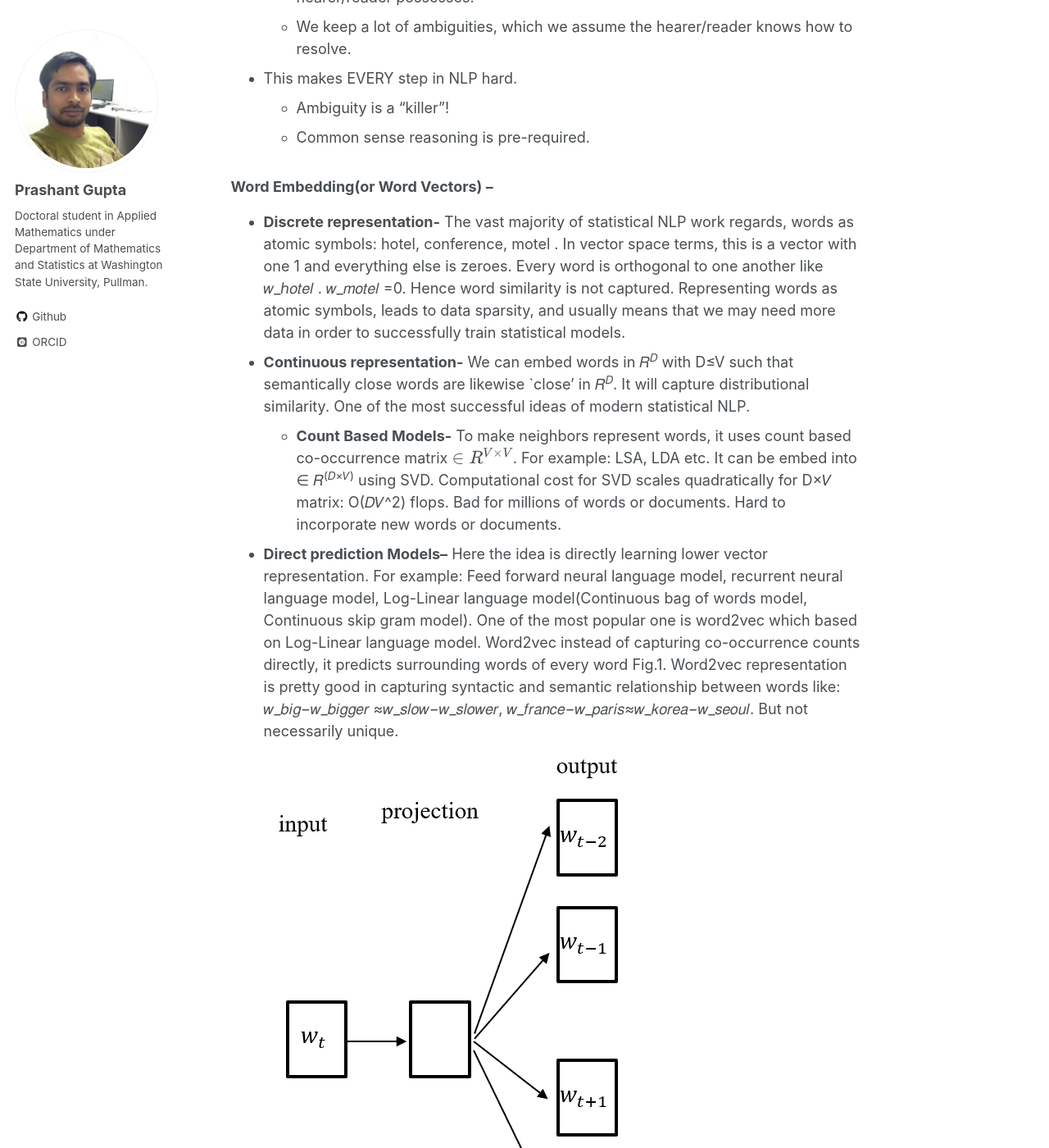
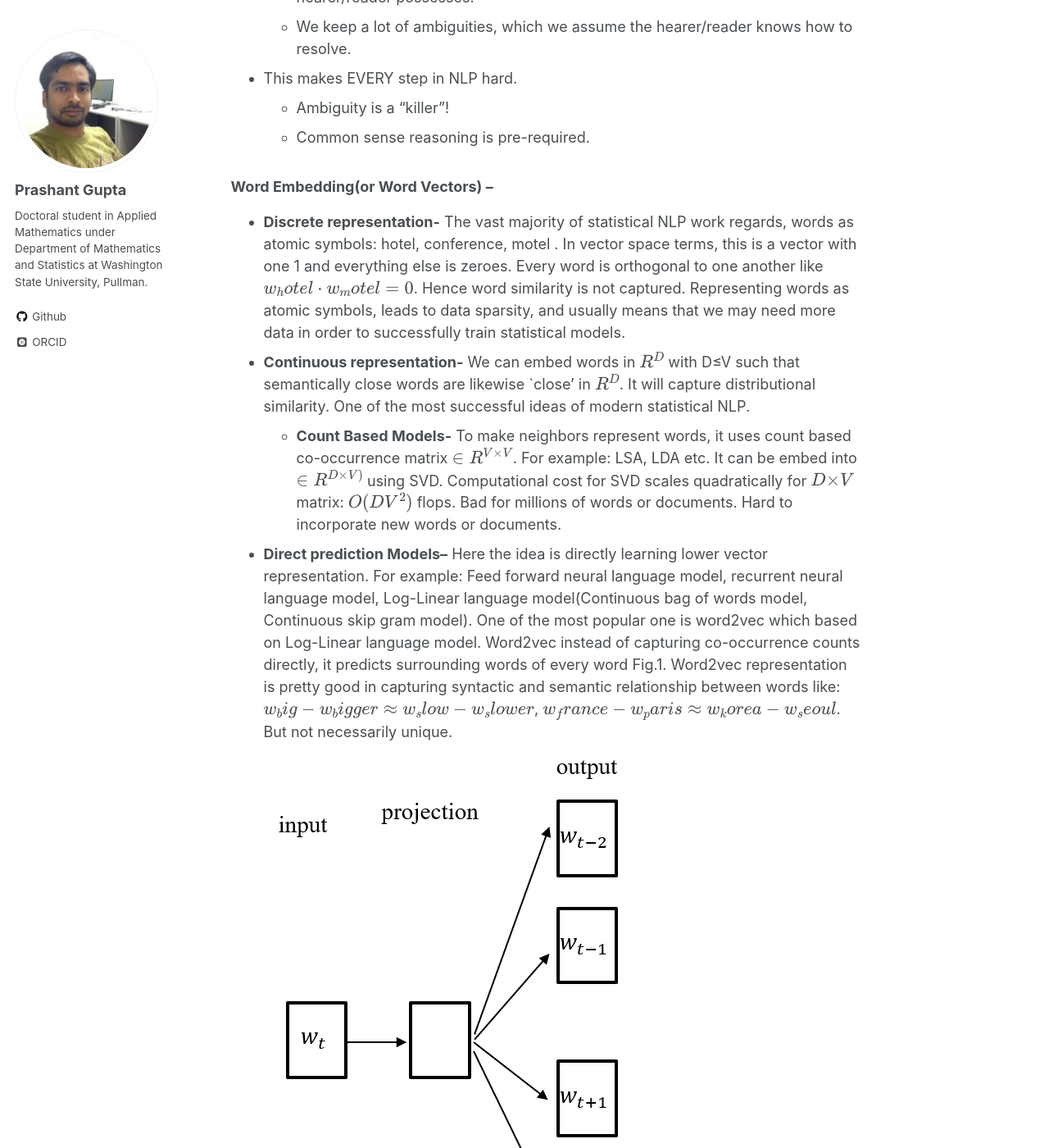
Before and after one commit to pragup/pragup.github.io, a Jekyll site: the page built from _posts/2017-04-23-Sentence-Classification.md, in a window 1280 px wide and 1400 px high, scrolled down 685 px. Shown: the whole window at 82% size. Built offline with Jekyll 4.4.1, drawn with Linux system fonts in a browser that asks for light colours; some web fonts are replaced; formulas are drawn with MathJax 3.

Commit message:
no message

```diff
--- a/_posts/2017-04-23-Sentence-Classification.md
+++ b/_posts/2017-04-23-Sentence-Classification.md
@@ -24,11 +24,11 @@
     * Common sense reasoning is pre-required.
 
 ### Word Embedding(or Word Vectors) – ###
-* **Discrete representation-** The vast majority of statistical NLP work regards, words as atomic symbols: hotel, conference, motel . In vector space terms, this is a vector with one 1 and everything else is zeroes. Every word is orthogonal to one another like 𝑤_ℎ𝑜𝑡𝑒𝑙 . 𝑤_𝑚𝑜𝑡𝑒𝑙  =0. Hence word similarity is not captured. Representing words as atomic symbols, leads to data sparsity, and usually means that we may need more data in order to successfully train statistical models.
-* **Continuous representation-** We can embed words in 𝑅<sup>𝐷</sup> with D≤V such that semantically close words are likewise `close' in 𝑅<sup>𝐷</sup>. It will capture distributional similarity. One of the most successful ideas of modern statistical NLP.
-	* **Count Based Models-** To make  neighbors  represent words, it uses count based co-occurrence matrix $\in 𝑅^{𝑉 × 𝑉}$. For example: LSA, LDA etc. It can be embed into ∈ 𝑅<sup>(𝐷×𝑉)</sup>  using SVD. Computational cost for SVD scales quadratically for D×𝑉 matrix: O(𝐷𝑉^2) flops. Bad for millions of words or documents. Hard to incorporate new words or documents.
-* **Direct prediction Models–** Here the idea is directly learning lower vector representation. For example: Feed forward neural language model, recurrent neural language model, Log-Linear language model(Continuous bag of words model, Continuous skip gram model). One of the most popular one is word2vec which based on Log-Linear language model. Word2vec instead of capturing co-occurrence counts directly, it predicts surrounding words of every word Fig.1. Word2vec representation is pretty good in capturing syntactic  and semantic relationship between words like: 𝑤_𝑏𝑖𝑔−𝑤_𝑏𝑖𝑔𝑔𝑒𝑟  ≈𝑤_𝑠𝑙𝑜𝑤−𝑤_𝑠𝑙𝑜𝑤𝑒𝑟, 𝑤_𝑓𝑟𝑎𝑛𝑐𝑒−𝑤_𝑝𝑎𝑟𝑖𝑠≈𝑤_𝑘𝑜𝑟𝑒𝑎−𝑤_𝑠𝑒𝑜𝑢𝑙. But not necessarily unique.
-![First Figure 1]( https://pragup.github.io/images/Sentence-Classification-Figure_1.png )
+* **Discrete representation-** The vast majority of statistical NLP work regards, words as atomic symbols: hotel, conference, motel . In vector space terms, this is a vector with one 1 and everything else is zeroes. Every word is orthogonal to one another like $𝑤_ℎ𝑜𝑡𝑒𝑙 \cdot 𝑤_𝑚𝑜𝑡𝑒𝑙  =0$. Hence word similarity is not captured. Representing words as atomic symbols, leads to data sparsity, and usually means that we may need more data in order to successfully train statistical models.
+* **Continuous representation-** We can embed words in $𝑅^𝐷$ with D≤V such that semantically close words are likewise `close' in $𝑅^𝐷$. It will capture distributional similarity. One of the most successful ideas of modern statistical NLP.
+	* **Count Based Models-** To make  neighbors  represent words, it uses count based co-occurrence matrix $\in 𝑅^{𝑉 × 𝑉}$. For example: LSA, LDA etc. It can be embed into $\in 𝑅^{𝐷×𝑉)}$  using SVD. Computational cost for SVD scales quadratically for $D×𝑉$ matrix: $O(𝐷𝑉^2)$ flops. Bad for millions of words or documents. Hard to incorporate new words or documents.
+* **Direct prediction Models–** Here the idea is directly learning lower vector representation. For example: Feed forward neural language model, recurrent neural language model, Log-Linear language model(Continuous bag of words model, Continuous skip gram model). One of the most popular one is word2vec which based on Log-Linear language model. Word2vec instead of capturing co-occurrence counts directly, it predicts surrounding words of every word Fig.1. Word2vec representation is pretty good in capturing syntactic  and semantic relationship between words like: $𝑤_𝑏𝑖𝑔−𝑤_𝑏𝑖𝑔𝑔𝑒𝑟  \approx 𝑤_𝑠𝑙𝑜𝑤−𝑤_𝑠𝑙𝑜𝑤𝑒𝑟$, $𝑤_𝑓𝑟𝑎𝑛𝑐𝑒−𝑤_𝑝𝑎𝑟𝑖𝑠 \approx 𝑤_𝑘𝑜𝑟𝑒𝑎−𝑤_𝑠𝑒𝑜𝑢𝑙$. But not necessarily unique.
+![First Figure 1 \label{SentClassFig1}]( https://pragup.github.io/images/Sentence-Classification-Figure_1.png )
 
 You can have many headings
 ======
```
